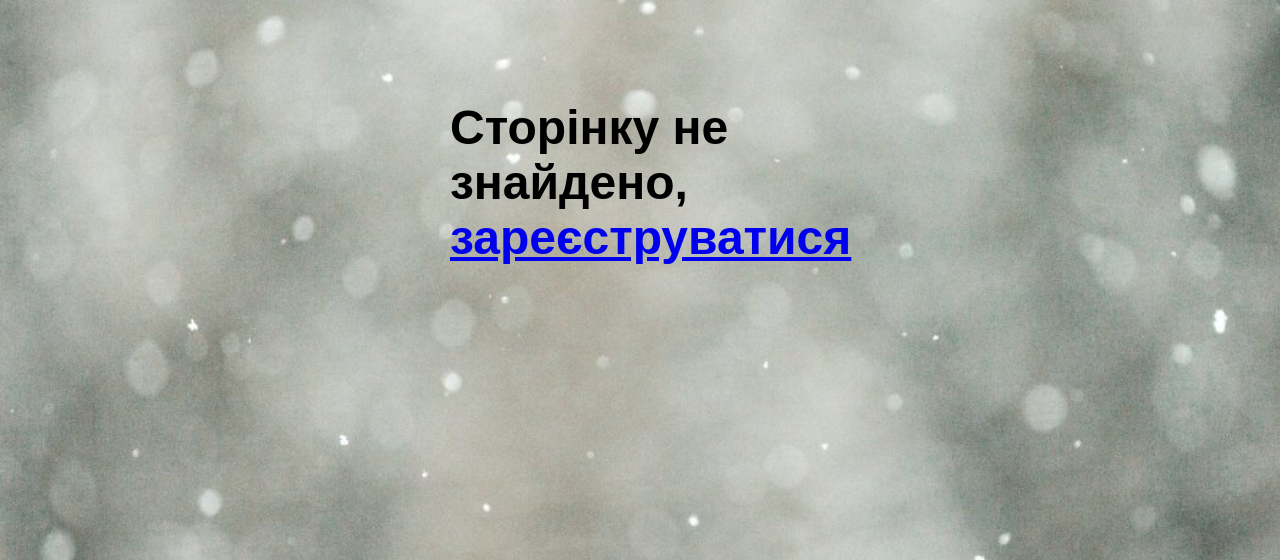
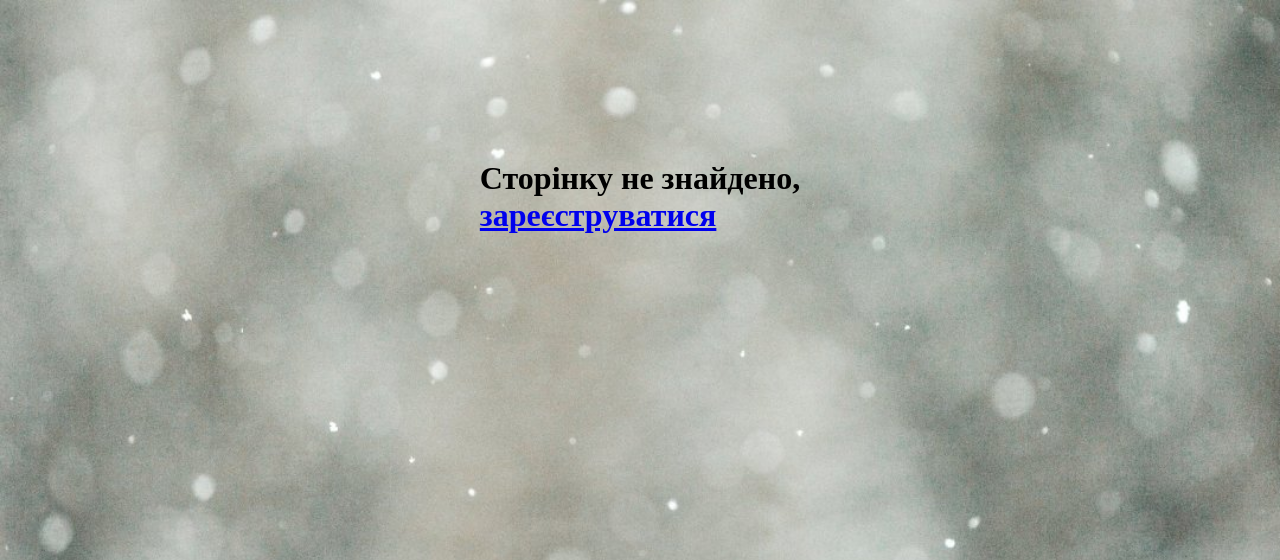
Before and after one commit to Badyan54/Resume, a Flask app: template templates/error.html in a window 1280 px wide. Shown: the top 560 px of the page. Run offline with Flask 3, Linux system fonts and the light colour scheme; the template is opened without the code that fills it, so the values that code supplies are empty.

Commit message:
fix error.html

```diff
--- a/templates/error.html
+++ b/templates/error.html
@@ -28,25 +28,21 @@
         height: 100vh;
         background-repeat: no-repeat;
         background-size: cover;
-
-    background-image: url('{{ url_for("static", filename="img/snow.jpg") }}');
+        background-image: url('{{ url_for("static", filename="img/snow.jpg") }}');
     }
     .box {
-        font-family: arial;
-        font-size: 24px;
-        margin: 25px;
-        width: 350px;
-        height: 200px;
+        height: 10em;
+        position: relative;
+        margin: 0;
+        position: absolute;
+        top: 30%;
+        left: 50%;
+        margin-right: -50%;
+        transform: translate(-50%, -50%)
 
-        position: relative;
     }
 
-    .error {
-        position: absolute;
-        top: 50%;
-        left: 50%;
-        margin: -25px 0 0 250px;
-        }
+
 
     </style>
 
```
Also changed, not shown: coments_test.db.
